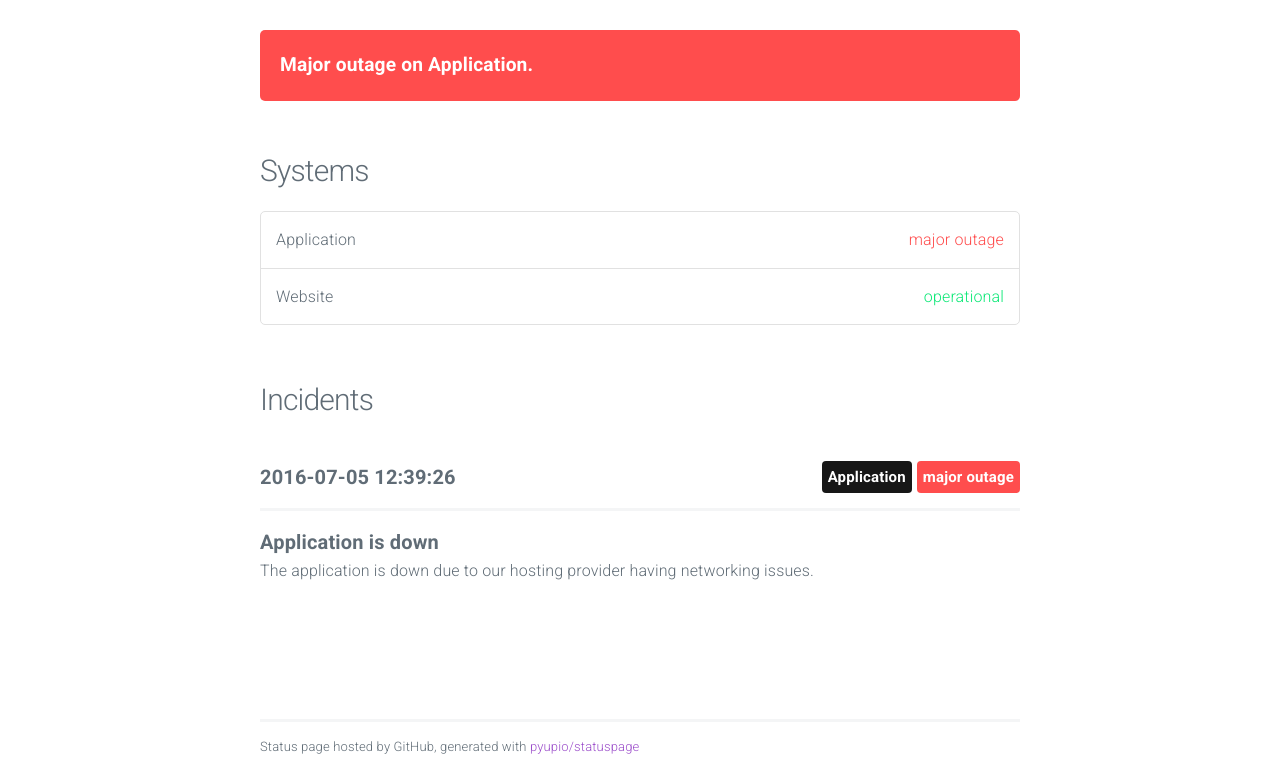
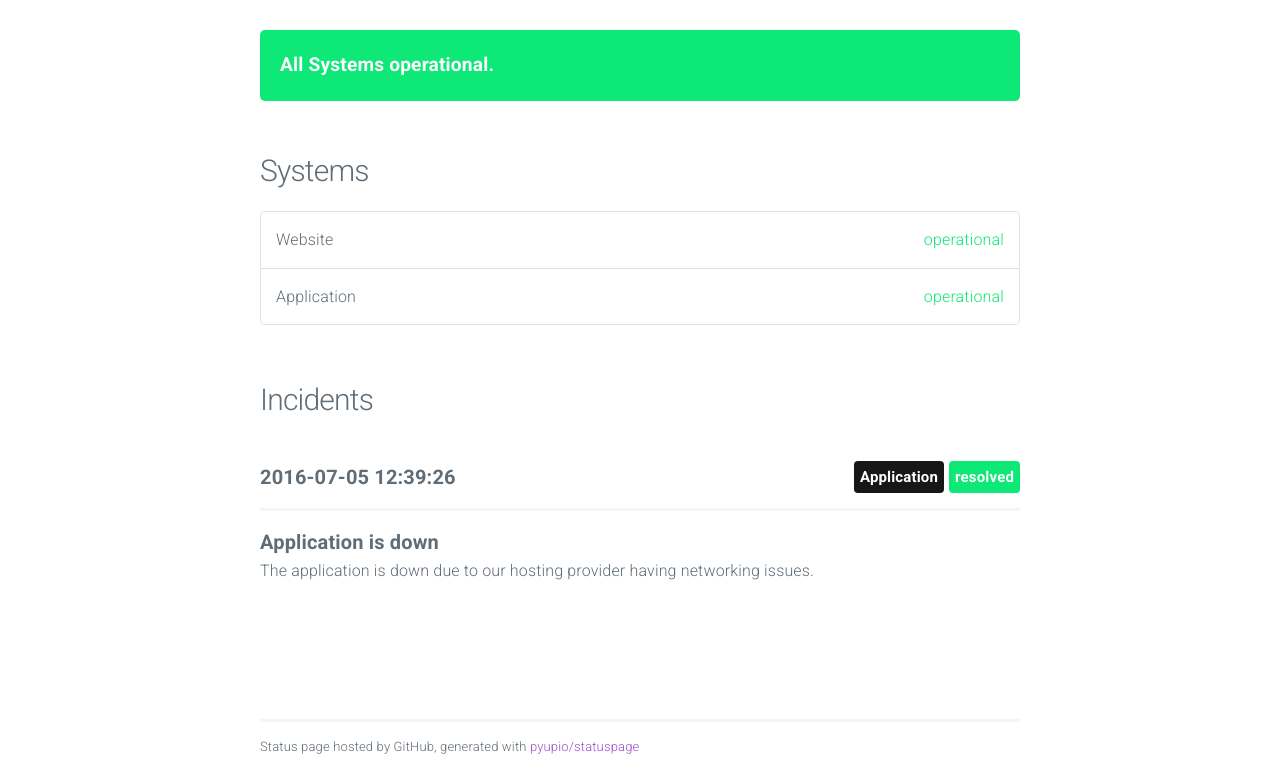
Before and after one commit to ninchanese/ninchanese-status, a plain HTML site: page index.html in a window 1280 px wide. Shown: the part 55-837 px from the top of the page. Drawn offline with nearby package versions, Linux system fonts and the light colour scheme.

Commit message:
update index

```diff
--- a/index.html
+++ b/index.html
@@ -31,22 +31,20 @@
 
 			<section class="container" id="main">
 
-
-					<div class="panel major outage">
-						Major outage on Application.
+					<div class="panel operational">
+						All Systems operational.
 					</div>
-
 
 
 				<h4>Systems</h4>
 				<ul class="systems">
 
 					<li>
-						Application <span class="status major outage">major outage</span>
+						Website <span class="status operational">operational</span>
 					</li>
 
 					<li>
-						Website <span class="status operational">operational</span>
+						Application <span class="status operational">operational</span>
 					</li>
 
 				</ul>
@@ -58,7 +56,7 @@
 						<span class="date">2016-07-05 12:39:26</span>
 
 
-							<span class="label major outage float-right">major outage</span>
+							<span class="label operational float-right">resolved</span>
 
 
 							<span class="label system float-right">Application</span>
```
